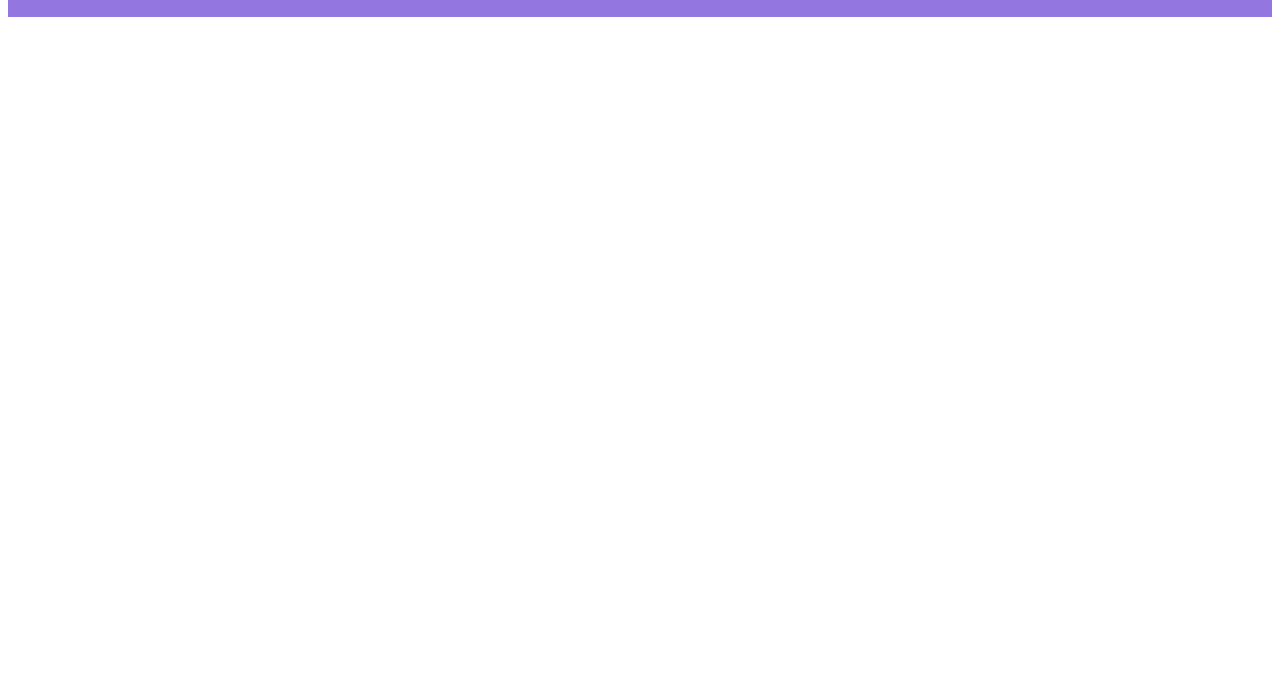
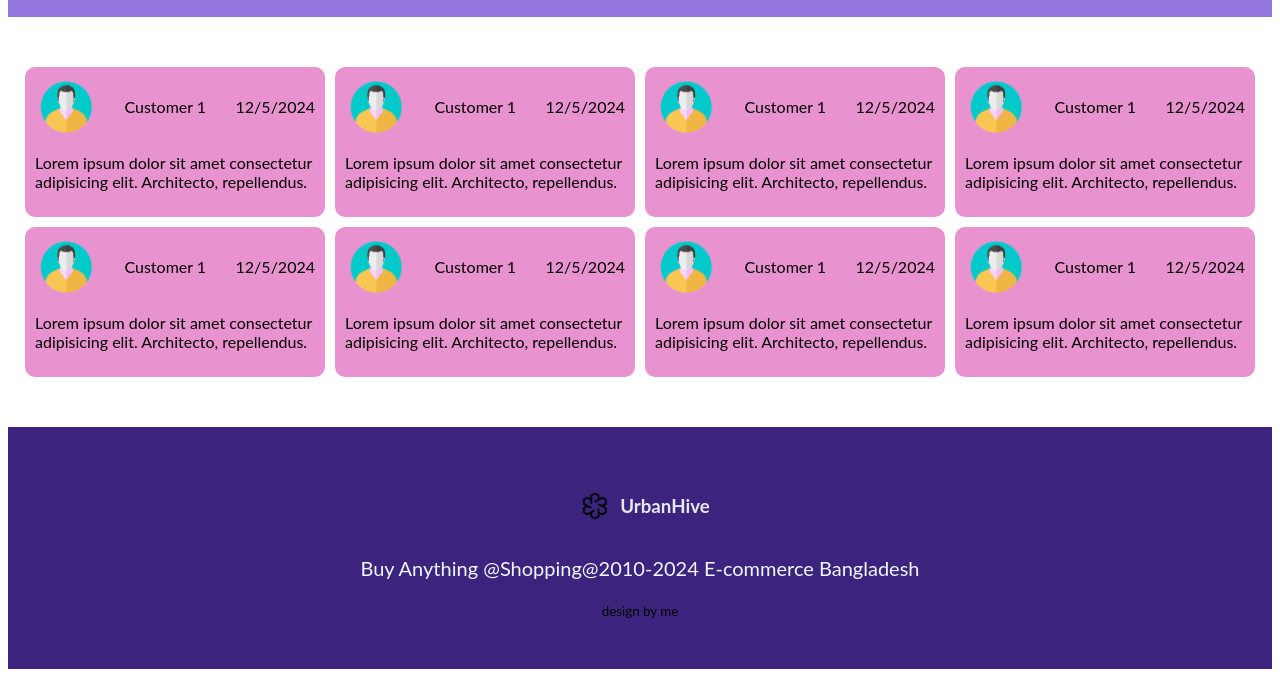
Before and after one commit to Mohinuddin0119/urbanhive, a plain HTML site: page index.html in a window 1280 px wide. Shown: the part 2176-2853 px from the top of the page. Before the commit the page ends 2201 px from the top, so only its background shows below. Drawn offline with Linux system fonts and the light colour scheme; a web font is replaced by a local one.

Commit message:
added footer section

```diff
--- a/index.html
+++ b/index.html
@@ -159,9 +159,87 @@
             </div>
         </section>
         <!-- discount section end here-- -->
+
+        <!-- user review section start here-- -->
+        <section class="review-container">
+            <div class="single-review">
+                <div class="review-info">
+                    <img src="./resources/customer-picture/person.png" alt="">
+                    <p>Customer 1</p>
+                    <p>12/5/2024</p>
+                </div>
+                <p>Lorem ipsum dolor sit amet consectetur adipisicing elit. Architecto, repellendus.</p>
+            </div>
+            <div class="single-review">
+                <div class="review-info">
+                    <img src="./resources/customer-picture/person.png" alt="">
+                    <p>Customer 1</p>
+                    <p>12/5/2024</p>
+                </div>
+                <p>Lorem ipsum dolor sit amet consectetur adipisicing elit. Architecto, repellendus.</p>
+            </div>
+            <div class="single-review">
+                <div class="review-info">
+                    <img src="./resources/customer-picture/person.png" alt="">
+                    <p>Customer 1</p>
+                    <p>12/5/2024</p>
+                </div>
+                <p>Lorem ipsum dolor sit amet consectetur adipisicing elit. Architecto, repellendus.</p>
+            </div>
+            <div class="single-review">
+                <div class="review-info">
+                    <img src="./resources/customer-picture/person.png" alt="">
+                    <p>Customer 1</p>
+                    <p>12/5/2024</p>
+                </div>
+                <p>Lorem ipsum dolor sit amet consectetur adipisicing elit. Architecto, repellendus.</p>
+            </div>
+            <div class="single-review">
+                <div class="review-info">
+                    <img src="./resources/customer-picture/person.png" alt="">
+                    <p>Customer 1</p>
+                    <p>12/5/2024</p>
+                </div>
+                <p>Lorem ipsum dolor sit amet consectetur adipisicing elit. Architecto, repellendus.</p>
+            </div>
+            <div class="single-review">
+                <div class="review-info">
+                    <img src="./resources/customer-picture/person.png" alt="">
+                    <p>Customer 1</p>
+                    <p>12/5/2024</p>
+                </div>
+                <p>Lorem ipsum dolor sit amet consectetur adipisicing elit. Architecto, repellendus.</p>
+            </div>
+            <div class="single-review">
+                <div class="review-info">
+                    <img src="./resources/customer-picture/person.png" alt="">
+                    <p>Customer 1</p>
+                    <p>12/5/2024</p>
+                </div>
+                <p>Lorem ipsum dolor sit amet consectetur adipisicing elit. Architecto, repellendus.</p>
+            </div>
+            <div class="single-review">
+                <div class="review-info">
+                    <img src="./resources/customer-picture/person.png" alt="">
+                    <p>Customer 1</p>
+                    <p>12/5/2024</p>
+                </div>
+                <p>Lorem ipsum dolor sit amet consectetur adipisicing elit. Architecto, repellendus.</p>
+            </div>
+        </section>
+        <!-- user review section end here-- -->
     </main>
     <footer>
-
+        <div class="footer-section">
+            <div class="footer-info">
+                <img src="./resources/nav-image/urban-hive.png" alt="">
+                <h3>UrbanHive</h3>
+            </div>
+            <div>
+                <p>Buy Anything @Shopping@2010-2024 E-commerce Bangladesh</p>
+                <small>design by me</small>
+            </div>
+        </div>
     </footer>
 
 </body>
--- a/styles/styles.css
+++ b/styles/styles.css
@@ -23,13 +23,11 @@ body{
 
 }
 .nav-logo-container{
-    /* border: 1px solid blueviolet; */
     display: flex;
     align-items: center;
     width: 50%;
 }
 .nav-logo-container img{
-    /* border: 1px solid salmon; */
     width: 70px;
     margin-right: 20px;
 }
@@ -208,3 +206,53 @@ body{
 }
 
 /* --discount design end here-- */
+
+/* -- user review section start here--  */
+.review-container{
+    gap: 10px;
+    min-height: 200px;
+    margin-top: 50px;
+    display: flex;
+    flex-wrap: wrap;
+    align-content: center;
+    justify-content: center;
+}
+.single-review{
+    flex-basis: 300px;
+    background-color: #e893cf;
+    padding: 10px;
+    border-radius: 10px;
+}
+.review-info{
+    display: flex;
+    justify-content: space-between;
+    align-items: center;
+}
+.single-review img{
+    width: 60px;
+    height: 60px;
+}
+
+/* -- user review section end here--  */
+
+/* footer section design. */
+.footer-section{
+    min-height: 200px;
+    background-color: #3c247e;
+    text-align: center;
+    margin-top: 50px;
+    padding: 50px;
+}
+.footer-info{
+    display: flex;
+    justify-content: center;
+    align-items: center;
+    color: #e6e9eb;
+}
+.footer-section img{
+    width: 50px;
+}
+.footer-section p{
+    color: aliceblue;
+    font-size: 20px;
+}
```
